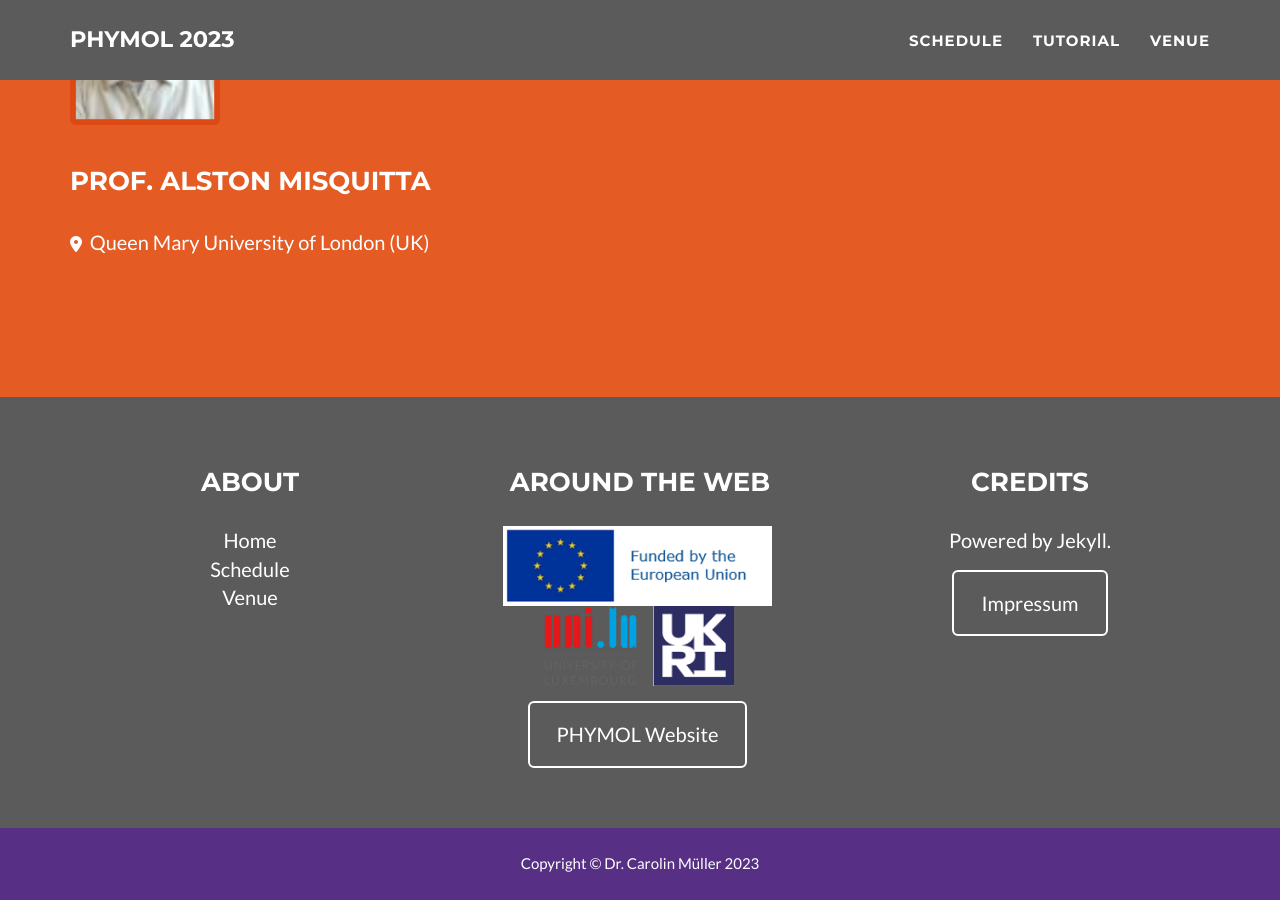
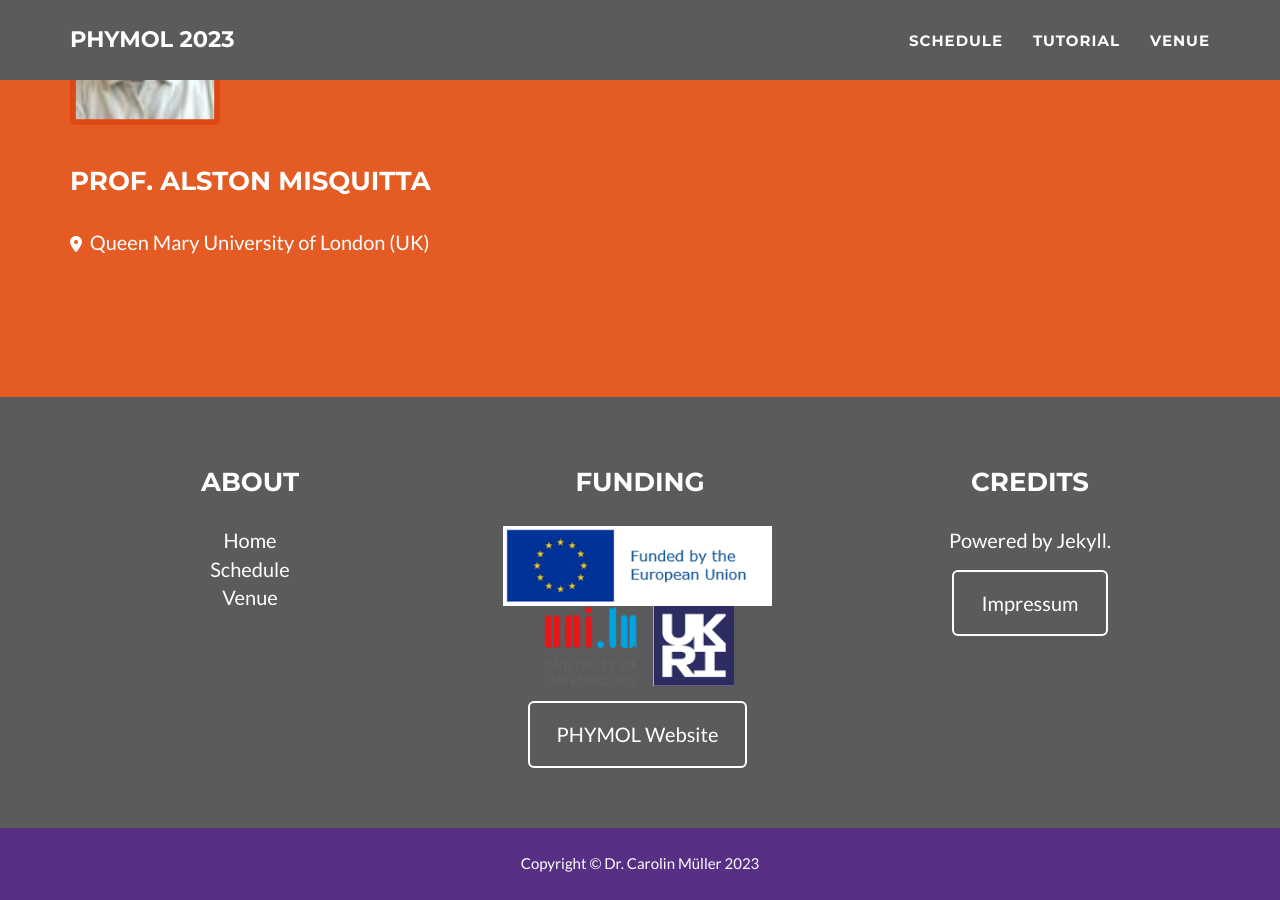
Before and after one commit to phymol/phymol.github.io, a Jekyll site: the page built from _posts/2020-08-04-day1.md, in a window 1280 px wide and 900 px high, scrolled down 3508 px. Built offline with Jekyll 4.4.1, drawn with Linux system fonts in a browser that asks for light colours.

Commit message:
Update _config.yml

```diff
--- a/_config.yml
+++ b/_config.yml
@@ -34,7 +34,7 @@ color:
 footer:
   copyright: Dr. Carolin Müller
   location: About
-  social: Around the Web
+  social: Funding
   credits: Credits
 
 # Social networks usernames (many more available: google-plus, flickr, dribbble, pinterest, instagram, tumblr, linkedin, etc.)
```
